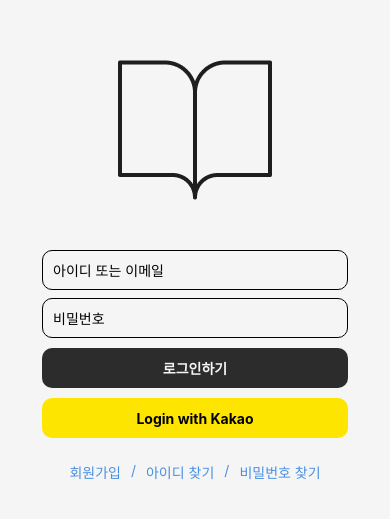
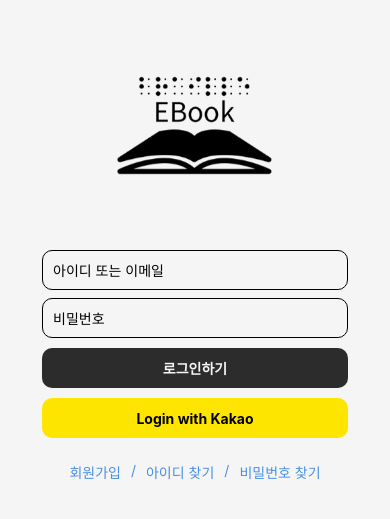
Before and after one commit to Braille-Ebook/BrailleEbookFront, a React Native app: screen /LoginScreen in a window 390 px wide. Shown: the part 147-666 px from the top of the page. Built offline with nearby package versions, Linux system fonts and the light colour scheme; no server answers; what react-native-worklets would draw is missing.

Commit message:
[FEAT] add logo for android

```diff
--- a/assets/icons/index.js
+++ b/assets/icons/index.js
@@ -8,6 +8,7 @@ export { default as starFillIcon } from './starFillIcon.png';
 
 export { default as bookOpened } from './bookOpened.png';
 export { default as bookOpenedBig } from './bookOpenedBig.png';
+export {default as logo} from './logo.png';
 export { default as edit } from './edit.png';
 export { default as profile } from './profile.png';
 export { default as send } from './send.png';
--- a/src/screens/Login/LoginScreen.js
+++ b/src/screens/Login/LoginScreen.js
@@ -12,7 +12,7 @@ import {
 } from 'react-native';
 import { useNavigation } from '@react-navigation/native';
 import commonColors from '../../../assets/colors/commonColors';
-import { bookOpenedBig } from '../../../assets/icons';
+import { logo } from '../../../assets/icons';
 import AuthScreenLayout from '../../components/AuthScreenLayout';
 import LoginConfirmModal from '../../modals/LoginConfirmModal';
 import {
@@ -152,7 +152,7 @@ const LoginScreen = () => {
         >
             <View style={styles.container}>
                 <View style={styles.logoWrapper}>
-                    <Image source={bookOpenedBig} style={styles.logo} />
+                    <Image source={logo} style={styles.logo} />
                 </View>
 
                 <View style={styles.inputContainer}>
```
Also changed, not shown: assets/icons/logo.png (added), 10 other files (tests, documents, lock files or other folders).
